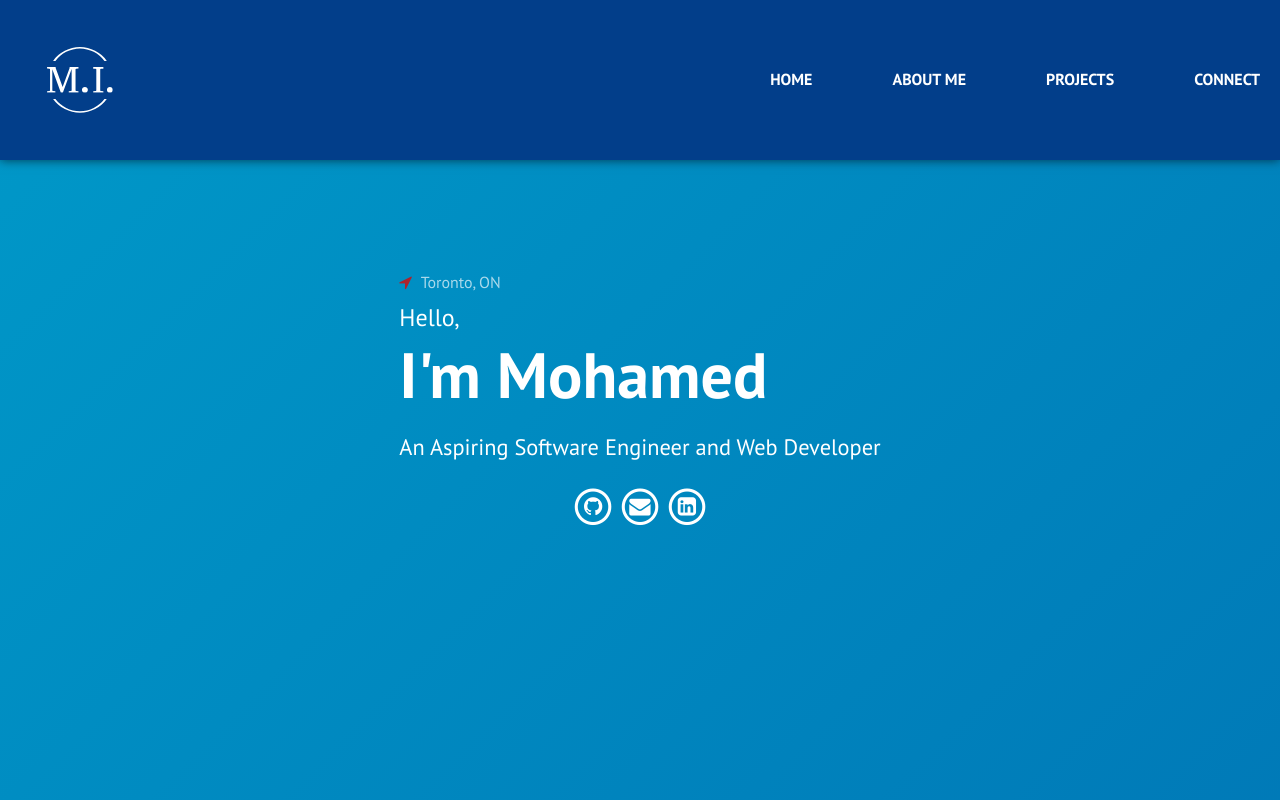
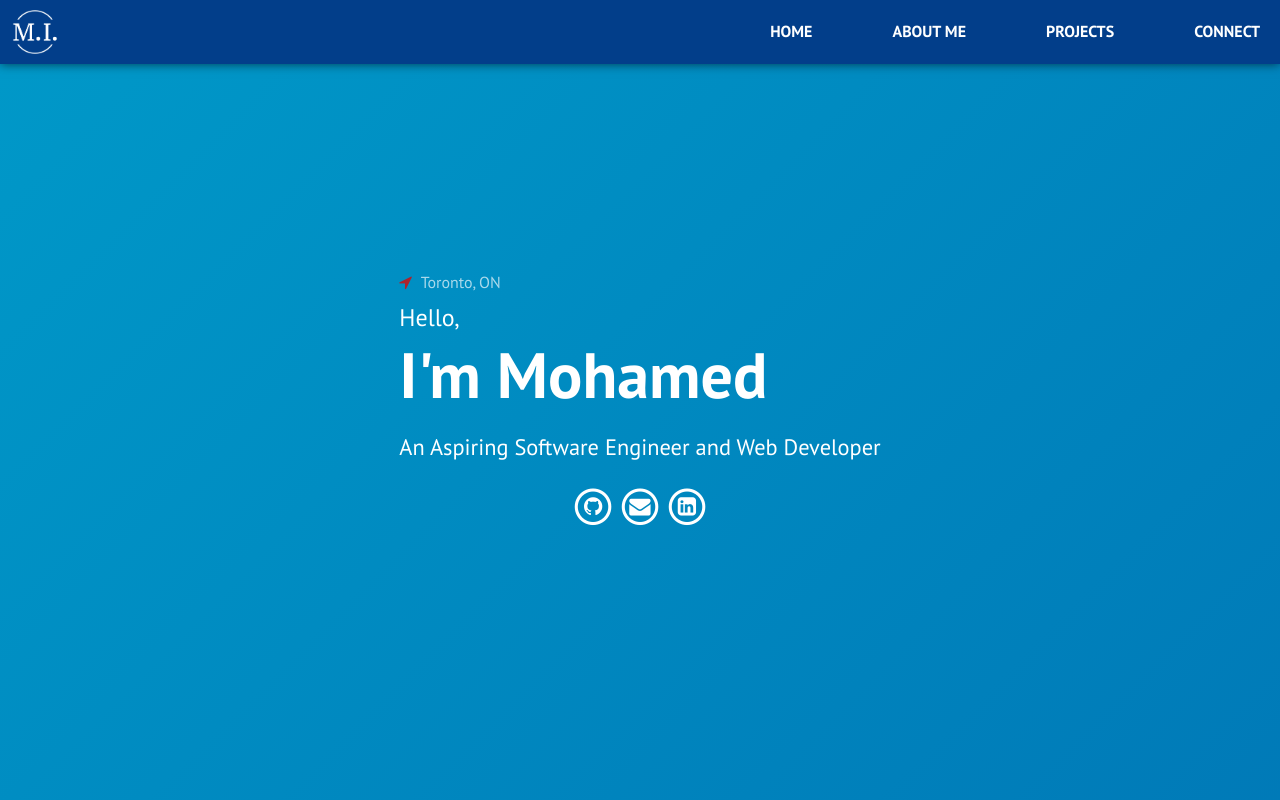
Before and after one commit to moibra05/personal-website, a plain HTML site: page personal-website.html in a window 1280 px wide. Shown: the top 800 px of the page. Drawn offline with Linux system fonts and the light colour scheme.

Commit message:
logo-implementation

```diff
--- a/personal-website.html
+++ b/personal-website.html
@@ -19,7 +19,7 @@
   </head>
   <body>
     <nav>
-      <img src="logo-color.svg" alt="logo" />
+      <img src="images/logo-no-background.png" alt="logo" />
       <div>
         <a href="#home" id="home-nav">HOME</a>
         <a href="#projects" id="about-me-nav">ABOUT ME</a>
--- a/styles.css
+++ b/styles.css
@@ -96,7 +96,8 @@ nav div a:hover::after {
   width: 100%;
 }
 nav img {
-  width: 160px;
+  width: 70px;
+  margin: 10px 0px;
   display: block;
 }
 
```
Also changed, not shown: images/logo-color.png (added), images/logo-color.svg (renamed from logo-color.svg), images/logo-no-background.png (added).
